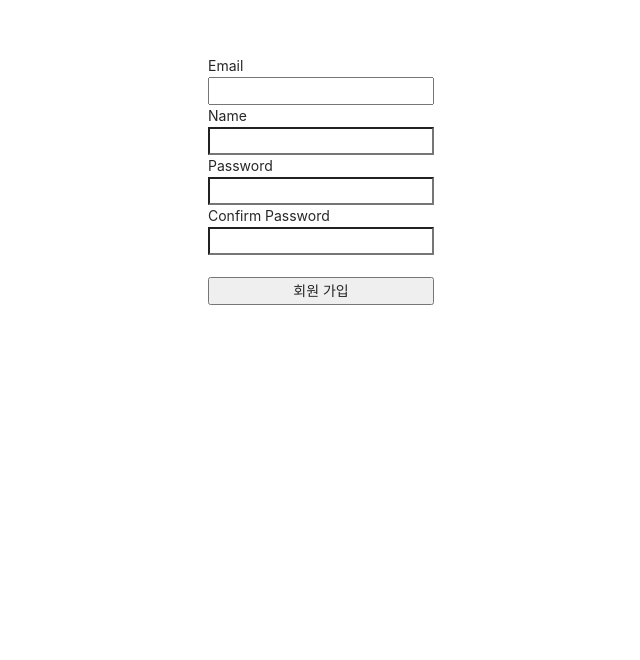
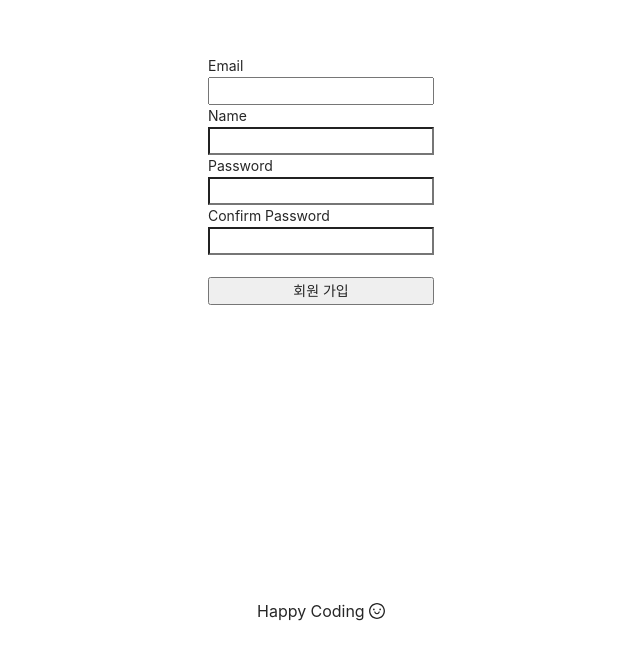
Before and after one commit to dktkwhdk1/My-Boiler-Plate, a React (Create React App) app in the folder client/: page /register in a window 1280 px wide. Shown: the part 220-880 px from the top of the page, without its empty margins (319-959 px from the left). Before the commit the page ends 800 px from the top, so only its background shows below. Built offline with nearby package versions, Linux system fonts and the light colour scheme; no server answers.

Commit message:
Add footer

```diff
--- a/client/src/App.js
+++ b/client/src/components/App.js
@@ -1,9 +1,10 @@
 import React from 'react';
 import { BrowserRouter as Router, Switch, Route } from 'react-router-dom';
-import LandingPage from './components/views/LandingPage/LandingPage';
-import LoginPage from './components/views/LoginPage/LoginPage';
-import RegisterPage from './components/views/RegisterPage/RegisterPage';
-import Auth from './hoc/auth';
+import LandingPage from './views/LandingPage/LandingPage';
+import LoginPage from './views/LoginPage/LoginPage';
+import RegisterPage from './views/RegisterPage/RegisterPage';
+import Auth from '../hoc/auth';
+import Footer from './views/Footer/Footer';
 
 function App() {
   return (
@@ -15,6 +16,7 @@ function App() {
           <Route exact path='/register' component={Auth(RegisterPage, false)} />
         </Switch>
       </div>
+      <Footer />
     </Router>
   );
 }
--- a/client/src/components/views/Footer/Footer.js
+++ b/client/src/components/views/Footer/Footer.js
@@ -1,7 +1,24 @@
 import React from 'react';
+import { SmileOutlined } from '@ant-design/icons';
 
 function Footer() {
-  return <div>Footer</div>;
+  return (
+    <div
+      style={{
+        height: '80px',
+        display: 'flex',
+        flexDirection: 'column',
+        alignItems: 'center',
+        justifyContent: 'center',
+        fontSize: '1rem',
+      }}
+    >
+      <p>
+        {' '}
+        Happy Coding <SmileOutlined />
+      </p>
+    </div>
+  );
 }
 
 export default Footer;
--- a/client/src/index.js
+++ b/client/src/index.js
@@ -1,7 +1,7 @@
 import React from 'react';
 import ReactDOM from 'react-dom';
 import './index.css';
-import App from './App';
+import App from './components/App';
 import reportWebVitals from './reportWebVitals';
 import { Provider } from 'react-redux';
 import 'antd/dist/antd.css';
```
